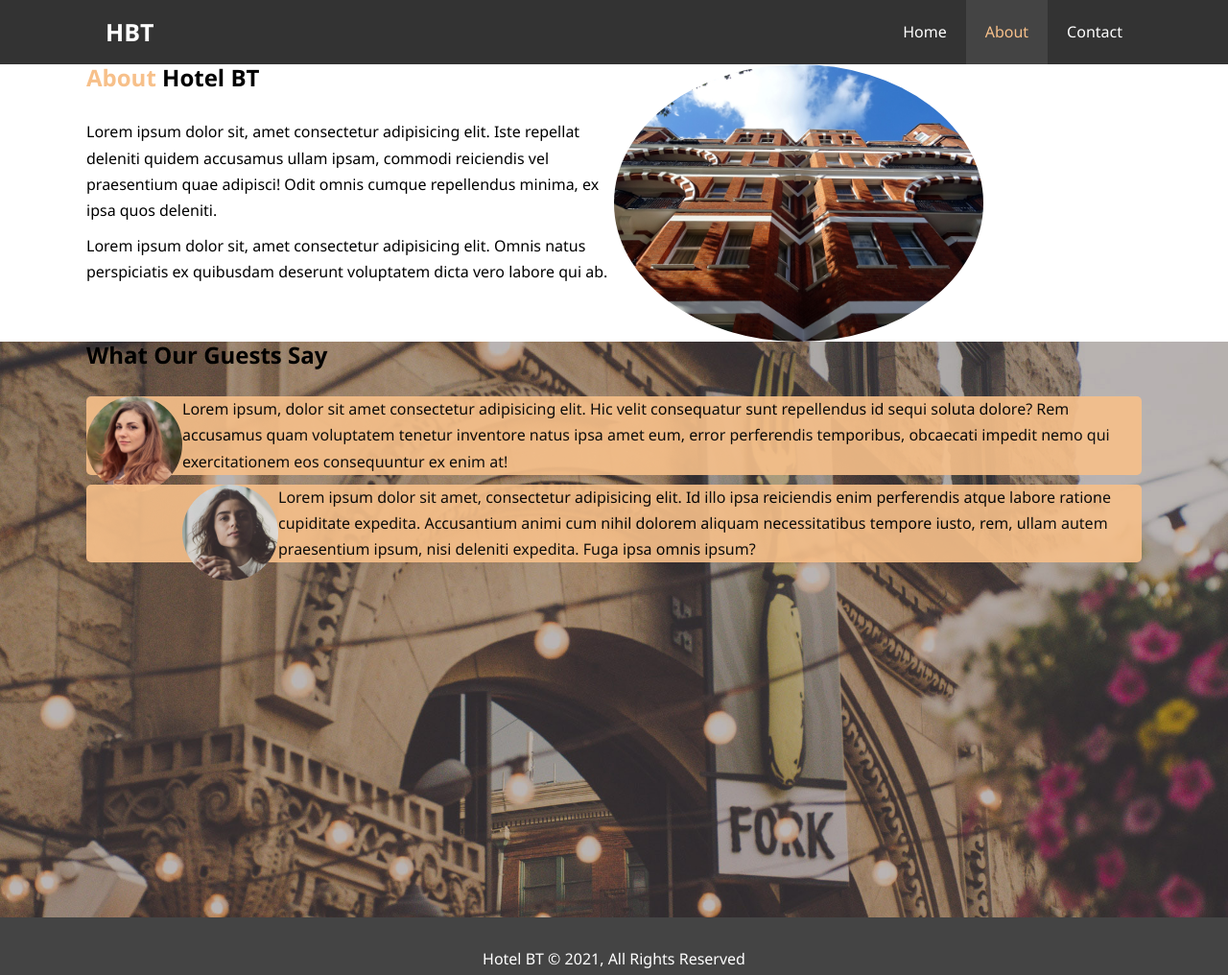
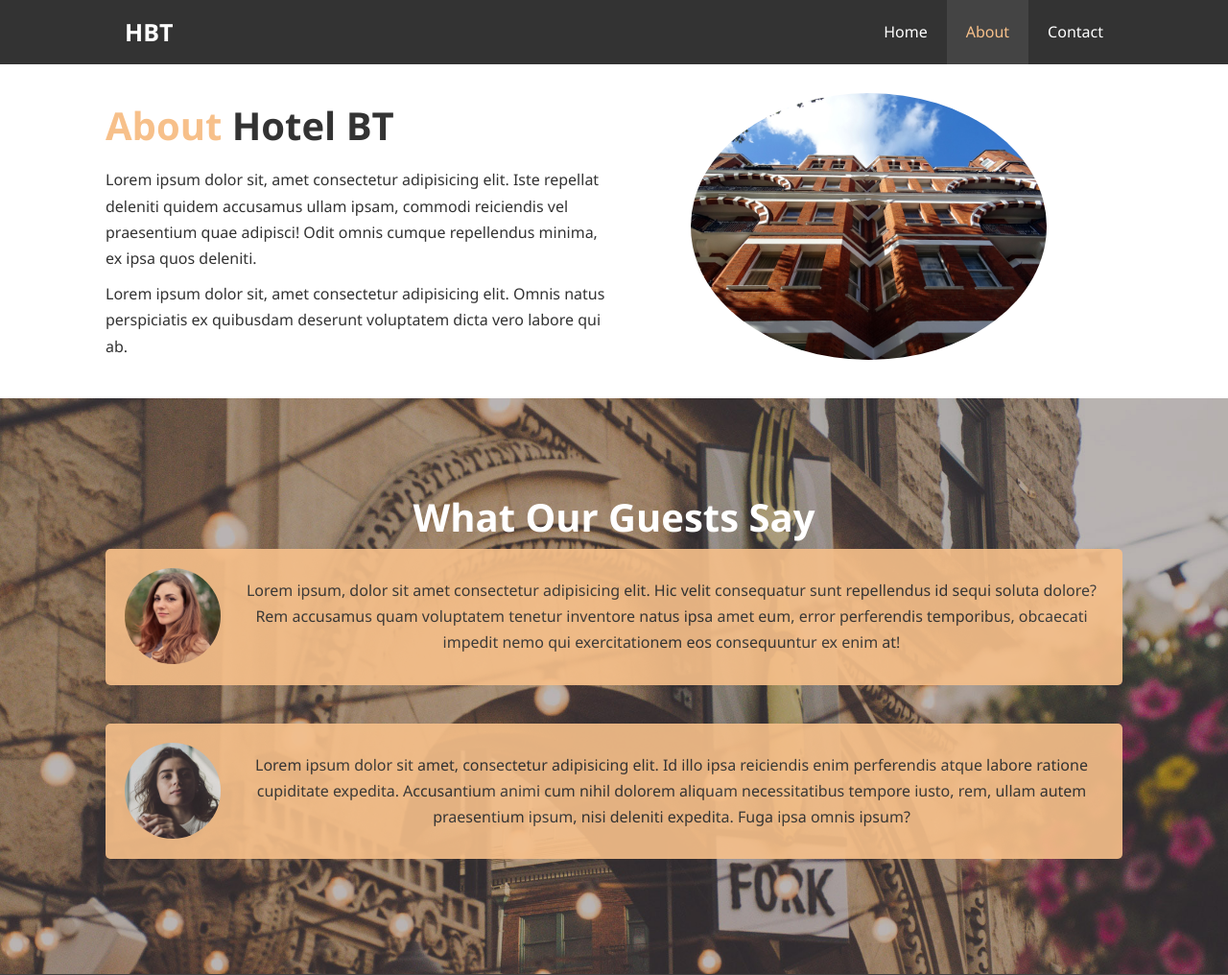
Before and after one commit to jacobsdar/hotel-website, a plain HTML site: page about.html in a window 1280 px wide. Shown: the top 1016 px of the page at 96% size. Drawn offline with Linux system fonts and the light colour scheme.

Commit message:
Finish about.html styling
Add overflow auto to container due to about section overflowing
Add left and right padding to container class
Set padding for about section
Add grey font color to about left section
Style about header with font size and top padding to align heading
Set margin for about img to center img in container
Add padding for testimonial section and center and set color for heading
Set padding and margin for testimonial section as well as font color
Set margin right to testimonial img

```diff
--- a/css/style.css
+++ b/css/style.css
@@ -31,10 +31,13 @@
 }
 
 /* Create viewport container */
+/* Add container overflow due to about section overflowing */
 
 .container {
     max-width: 1100px;
     margin: auto;
+    overflow: auto;
+    padding: 0 20px;
 }
 
 /* Set font family and line height */
@@ -296,44 +299,16 @@ p {
 
 /* ------------------------------------------------------------------ */
 
+/* Set inner padding for about section */
 
-/* Style About Images */
-
-/* About Image on site is responsive thus percentage should be used in relation to container and set image to block level element */
-
-.about .about-right img {
-    border-radius: 50%;
-    display: block;
-    width: 70%;
-}
-
-/* Testimonials section background image */
-
-.testimonials {
-    height: 600px;
-    background: url(/img/test-bg.jpg) center/cover;
-}
-
-/* Testimonial info box styling */
-
-.testimonial {
-    background: #f7c08a;
-    border-radius: 5px;
-    opacity: 0.9;
-}
-
-/* Testimonial image to be rounded and set to a static size as they are a set height */
-/* Set testimonial image floats */
-
-.testimonials .testimonial img {
-    border-radius: 50%;
-    float: left;
-    width: 100px;
+.about {
+    padding: 30px 0;
 }
 
 /* Set About floats and widths */
 
 .about-left {
+    color: #333;
     float: left;
     width: 50%;
 }
@@ -343,5 +318,62 @@ p {
     width: 50%;
 }
 
+/* Style About Header */
+
+.container .about-left h1 {
+    padding-top: 20px;
+    font-size: 40px;
+}
+
+/* Style About Images */
+
+/* About Image on site is responsive thus percentage should be used in relation to container and set image to block level element */
+/* Set margin to align image in center */
+
+.about .about-right img {
+    border-radius: 50%;
+    display: block;
+    margin: auto;
+    width: 70%;
+}
+
+/* Testimonials section background image */
+/* Add padding for testimonial section and center and color h1 */
+
+.testimonials {
+    background: url(/img/test-bg.jpg) center/cover;
+    height: 600px;
+    padding-top: 100px;
+    text-align: center;
+}
+
+.testimonials h2 {
+    color: #fff;
+    font-size: 40px;
+    padding-top: 10px;
+}
+
+/* Testimonial info box styling */
+/* Set padding and margin */
+
+.testimonial {
+    background: #f7c08a;
+    border-radius: 5px;
+    color: #333;
+    margin-bottom: 40px;
+    opacity: 0.9;
+    padding: 20px;
+}
+
+/* Testimonial image to be rounded and set to a static size as they are a set height */
+/* Set testimonial image floats */
+
+.testimonials .testimonial img {
+    border-radius: 50%;
+    float: left;
+    margin-right: 20px;
+    width: 100px;
+}
+
 /* ------------------------------------------------------------------ */
 /* ------------------------------------------------------------------ */
```
